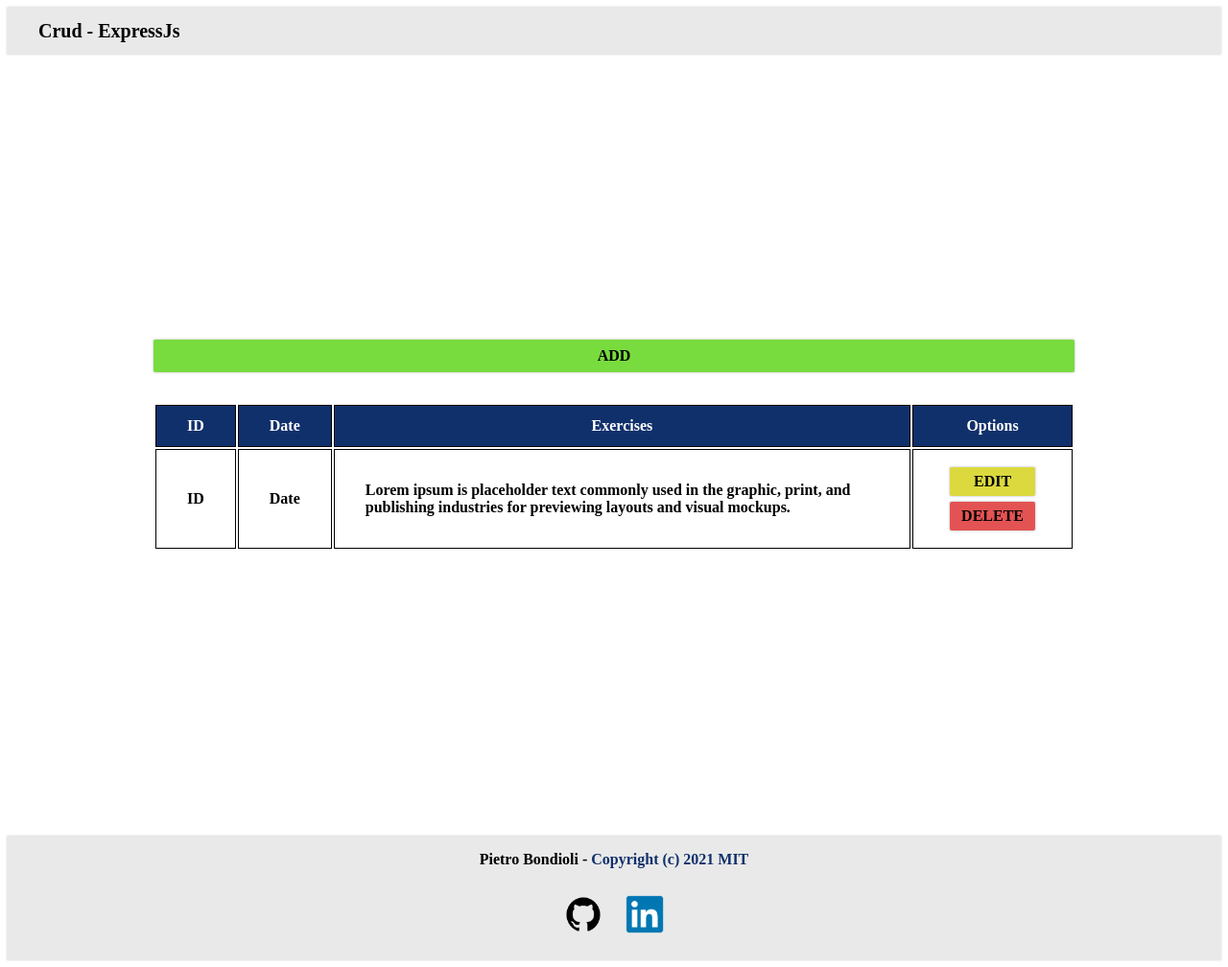
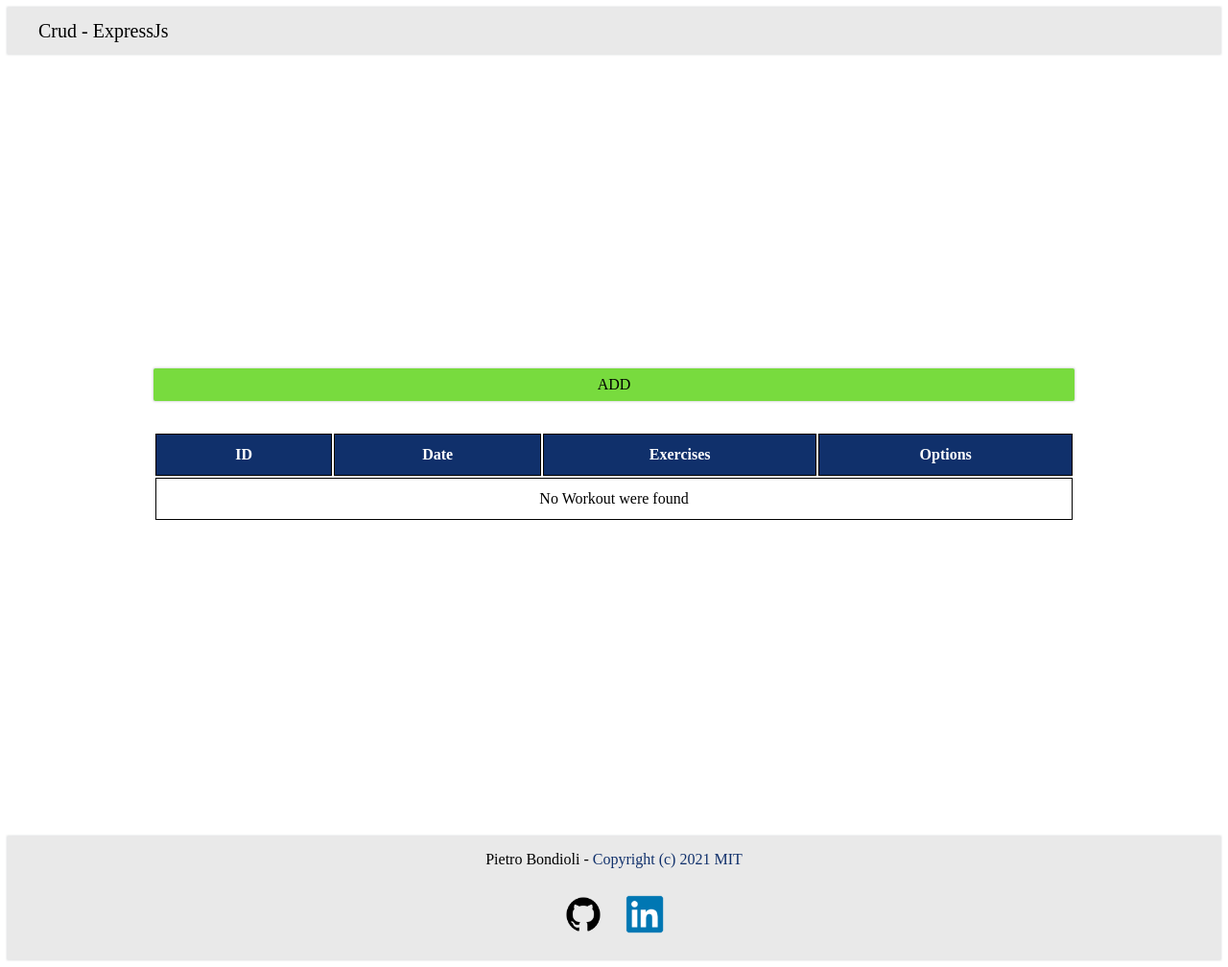
Before and after one commit to bondiolipietro/crud-expressjs, a Node server app: page / in a window 1280 px wide. Shown: the whole page at 96% size. Run offline with Node 20, Linux system fonts and the light colour scheme; some libraries are stand-ins or nearby versions.

Commit message:
feat: created cmpnt 'table_row', updated 'form' cmpnt, updated 'update_workout' and 'index' pages
- Decoupled component 'table_row' from 'cointainer_table'
 - 'form' component now accepts args
'id, 'date' and 'exercises'
 - 'index' page now takes 'workout_list' arg so that it can be used to
populate 'container_table'

```diff
--- a/src/public/css/base/config.css
+++ b/src/public/css/base/config.css
@@ -1,7 +1,3 @@
-* {
-  font-weight: 600;
-}
-
 .main {
   display: flex;
   align-items: center;
--- a/src/public/css/pages/home.css
+++ b/src/public/css/pages/home.css
@@ -14,7 +14,12 @@
   text-decoration: none;
 }
 
-.container__table th, .container__table td {
+.container__table {
+  width: 100%;
+}
+
+.container__table th,
+.container__table td {
   border: 1px solid #000;
   padding: 12px 32px;
   word-break: keep-all;
@@ -25,7 +30,12 @@
   color: #fff;
 }
 
-.edit_button, .delete_button {
+.container__table td {
+  text-align: center;
+}
+
+.edit_button,
+.delete_button {
   cursor: pointer;
   padding: 6px 12px;
   border-radius: 2px;
@@ -37,12 +47,16 @@
   text-decoration: none;
 }
 
-.add_button, .edit_button, .delete_button {
+.add_button,
+.edit_button,
+.delete_button {
   box-shadow: 0px 0px 2px 1px #1b202726;
   transition: all 200ms ease-in-out;
 }
 
-.add_button:hover, .edit_button:hover, .delete_button:hover {
+.add_button:hover,
+.edit_button:hover,
+.delete_button:hover {
   box-shadow: 0px 0px 2px 1px #1b20274d;
 }
 
--- a/src/views/add_workout.pug
+++ b/src/views/add_workout.pug
@@ -1,8 +1,7 @@
 doctype html
 html(lang="en")
   head
-    title= 'Add'
-    meta(charset="UTF-8")
+    title= 'Add Workout'
     include includes/head.pug
     link(rel='stylesheet' href='/public/css/components/form.css' type='text/css')
     link(rel='stylesheet' href='/public/css/pages/add_workout.css' type='text/css')
--- a/src/views/includes/head.pug
+++ b/src/views/includes/head.pug
@@ -1,3 +1,4 @@
+meta(charset="UTF-8")
 meta(name="viewport" content="width=device-width, initial-scale=1.0")
 link(rel="icon" type="image/png" href="/public/img/favicon.ico")
 link(rel='stylesheet' href='/public/css/main.css' type='text/css')
--- a/src/views/index.pug
+++ b/src/views/index.pug
@@ -2,7 +2,6 @@
 html(lang="en")
   head
     title= 'Crud - ExpressJs'
-    meta(charset="UTF-8")
     include includes/head.pug
     link(rel='stylesheet' href='/public/css/pages/home.css' type='text/css')
   body
@@ -20,13 +19,13 @@
               th Exercises
               th Options
           tbody
-            tr
-              td ID
-              td Date
-              td Lorem ipsum is placeholder text commonly used in the graphic, print, and publishing industries for previewing layouts and visual mockups.
-              td
-                a(href="/update-workout" data-id="1").edit_button EDIT
-                a(href="#" data-id="1").delete_button DELETE
+            if workout_list
+              include mixins/table_row.pug
+              each workout in workout_list
+                +table_row(workout.id, workout.date, workout.exercises)
+            else
+              tr
+                td(colspan="4") No Workout were found
 
     include includes/footer.pug
     include includes/scripts.pug
--- /dev/null
+++ b/src/views/mixins/table_row.pug
@@ -0,0 +1,9 @@
+mixin table_row(id, date, exercises)
+  tr
+    td= id
+    td= date
+    td= exercises
+    td
+      a(href="/update-workout" data-id=id).edit_button EDIT
+      form
+      a(href="#" data-id=id).delete_button DELETE
```
Also changed, not shown: src/views/mixins/form.pug (+7 -4 lines), src/views/update_workout.pug (+5 -3 lines).
